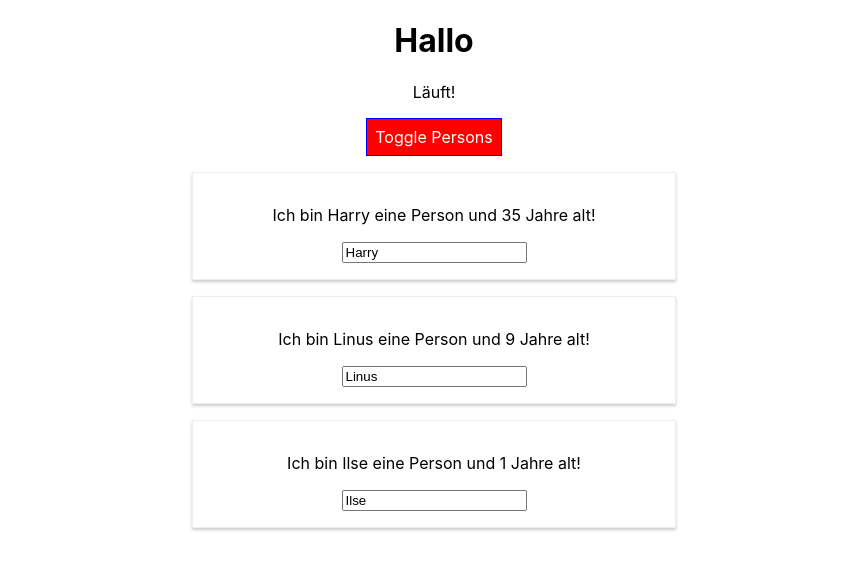
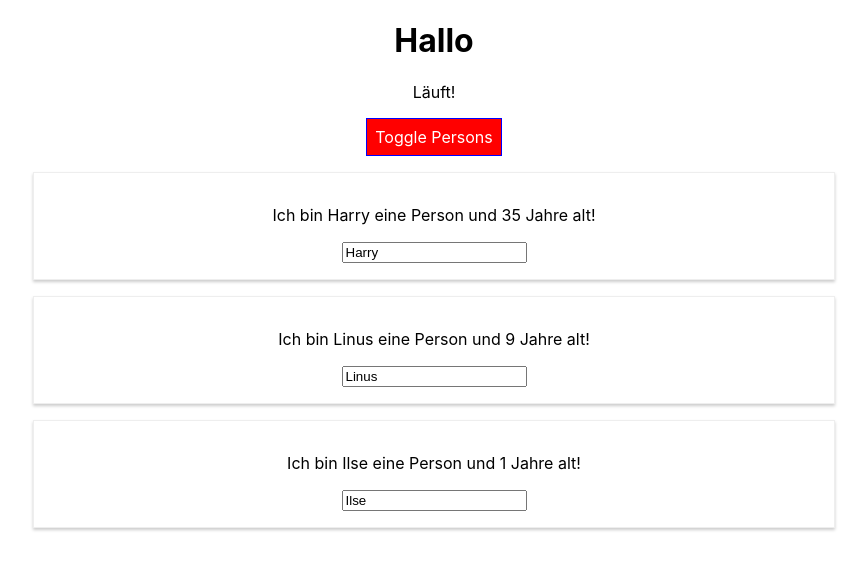
Before and after one commit to hartmann-dev/react-tut, a React (Create React App) app: page / in a window 1280 px wide. Both pictures are taken after a click on the button "Toggle Persons". Shown: the top 570 px of the page, without its empty margins (206-1073 px from the left). Built offline with nearby package versions, Linux system fonts and the light colour scheme.

Commit message:
Remove Radium

```diff
--- a/src/App.js
+++ b/src/App.js
@@ -1,6 +1,5 @@
 import React, { Component } from "react";
 import "./App.css";
-import Radium, { StyleRoot } from "radium";
 
 import Person from "./Person/Person";
 
@@ -62,11 +61,7 @@
       font: "inherit",
       border: "1px solid blue",
       padding: "8px",
-      cursor: "pointer",
-      ":hover": {
-        backgroundColor: "lightgreen",
-        color: "black"
-      }
+      cursor: "pointer"
     };
 
     let persons = null;
@@ -87,10 +82,6 @@
         </div>
       );
       style.backgroundColor = "red";
-      style[":hover"] = {
-        backgroundColor: "salmon",
-        color: "black"
-      };
     }
 
     const classes = [];
@@ -102,7 +93,6 @@
     }
 
     return (
-      <StyleRoot>
       <div className="App">
         <h1>Hallo</h1>
         <p className={classes.join(" ")}>Läuft!</p>
@@ -111,7 +101,6 @@
         </button>
         {persons}
       </div>
-      </StyleRoot>
     );
     // return React.createElement(
     //   "div",
@@ -121,4 +110,4 @@
   }
 }
 
-export default Radium(App);
+export default App;
--- a/src/Person/Person.js
+++ b/src/Person/Person.js
@@ -1,16 +1,10 @@
 import React from "react";
-import Radium from "radium";
 
 import "./Person.css";
 
 const person = props => {
-  const style = {
-    "@media (min-width: 500px)": {
-      width: "450px"
-    }
-  };
   return (
-    <div className="person" style={style}>
+    <div className="person">
       <p onClick={props.click}>
         Ich bin {props.name} eine Person und {props.age} Jahre alt!
       </p>
@@ -20,4 +14,4 @@
   );
 };
 
-export default Radium(person);
+export default person;
```
Lines whose indentation alone changed are shown as unchanged.
